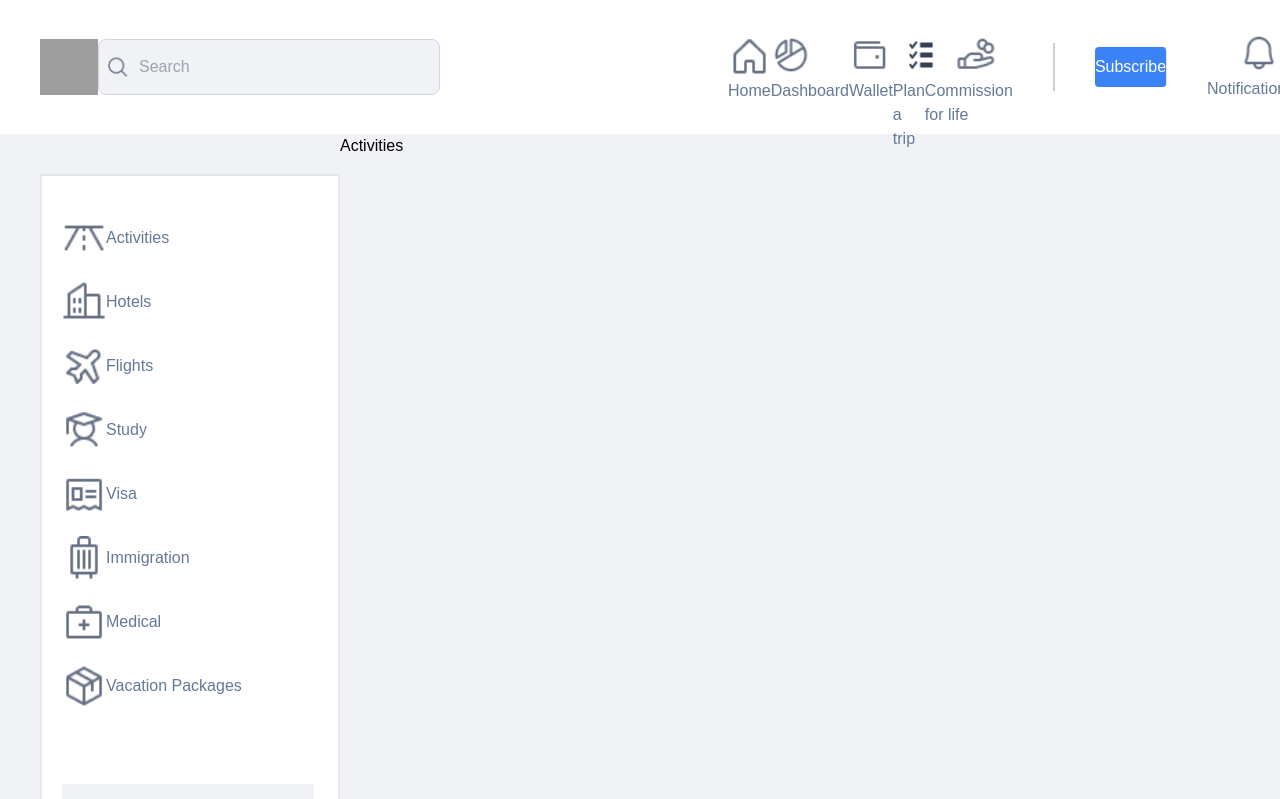
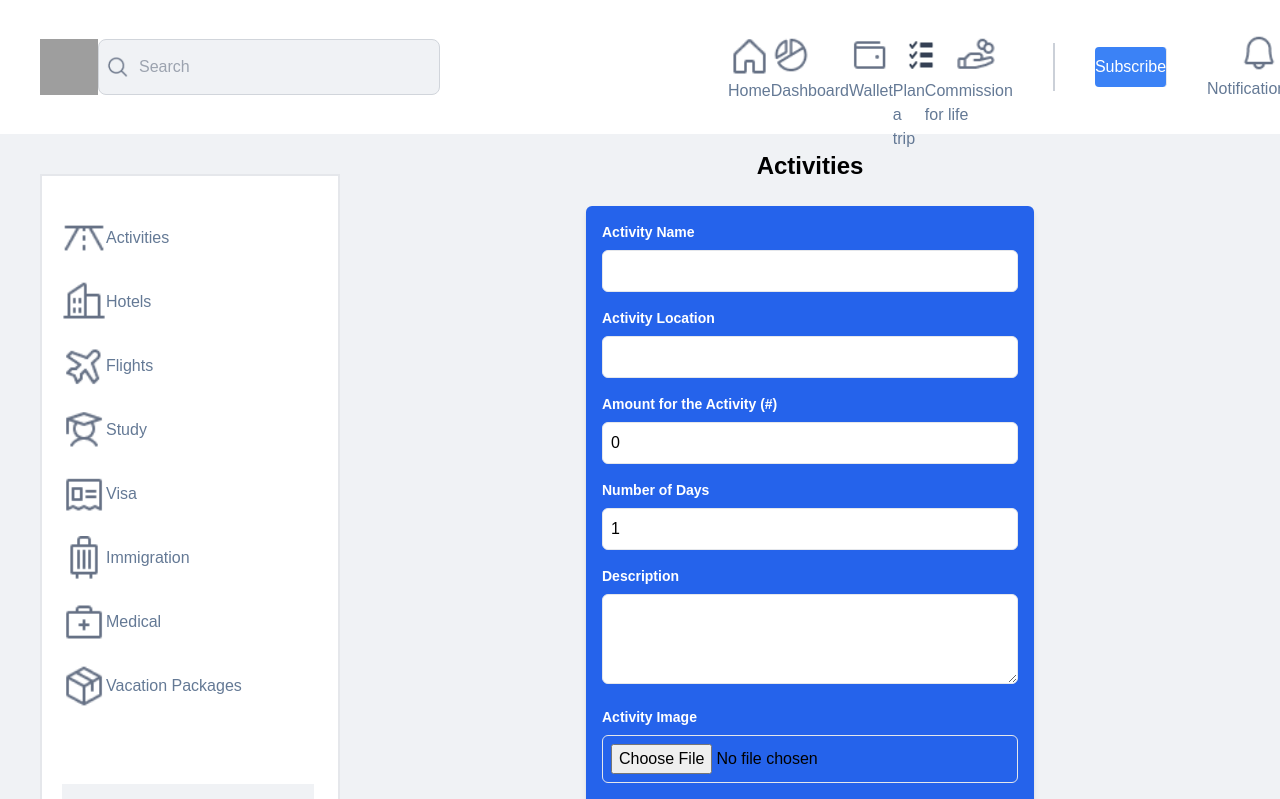
Before and after one commit to Dmengine/VoyakBooking, a Next.js app: page /pages/activitiesPage in a window 1280 px wide. Shown: the top 799 px of the page. Built offline with nearby package versions, Linux system fonts and the light colour scheme; grey boxes are pictures that could not be loaded.

Commit message:
hotelpage, flightpage, activities page, add function and delete functions

```diff
--- a/src/app/MainPage.tsx
+++ b/src/app/MainPage.tsx
@@ -25,9 +25,9 @@ const MainPage = () => {
     }
 
   return (
-    <div className="ml-6 mr-6 mt-10 w-[1478px] h-[3316px] bg-white">
-      <div className="relative w-[1412px] h-[3295px] mt-5 ml-6">
-        <Image src="/banner.png" width={1412} height={200} alt="banner" />
+    <div className="ml-6 mr-6 mt-10 md:w-[1478px] h-[3316px] bg-white">
+      <div className="relative md:w-[1412px] h-[3295px] mt-5 ml-6">
+        <Image src="/banner.png" width={1412} height={200} alt="banner" className="h-20 w-80 md:w-[1412px] md:h-[200px]"/>
         <div className="items-center justify-center flex w-16 h-16 absolute top-5 left-6">
           <Image src="/ArrowLeft.png" width={24} height={24} alt="arrow" />
         </div>
--- a/src/app/pages/activitiesPage/page.tsx
+++ b/src/app/pages/activitiesPage/page.tsx
@@ -1,11 +1,214 @@
-import React from 'react'
+"use client";
 
-const Activities = () => {
-  return (
-    <div>
-      <h1>Activities</h1>
-    </div>
-  )
+import React, { useEffect, useState } from "react";
+
+interface ActivityDetails {
+  activityName: string;
+  activityLocation: string;
+  activityAmount: number;
+  numberOfDays: number;
+  activityDescription: string;
+  image?: string;
 }
 
-export default Activities
+const ActivityPage: React.FC = () => {
+  const [activityDetails, setActivityDetails] = useState<ActivityDetails>({
+    activityName: "",
+    activityLocation: "",
+    activityAmount: 0,
+    numberOfDays: 1,
+    activityDescription: "",
+  });
+
+  const [activities, setActivities] = useState<ActivityDetails[]>([]);
+
+  useEffect(() => {
+    const storedActivities = localStorage.getItem("activities");
+    if (storedActivities) {
+      setActivities(JSON.parse(storedActivities));
+    }
+  }, []);
+
+  const handleSubmit = (e: React.FormEvent) => {
+    e.preventDefault();
+    const updatedActivities = [...activities, activityDetails];
+    setActivities(updatedActivities);
+    localStorage.setItem("activities", JSON.stringify(updatedActivities));
+    setActivityDetails({
+      activityName: "",
+      activityLocation: "",
+      activityAmount: 0,
+      numberOfDays: 1,
+      activityDescription: "",
+    });
+  };
+
+  const handleInputChange = (
+    e: React.ChangeEvent<HTMLInputElement | HTMLTextAreaElement>
+  ) => {
+    const { name, value } = e.target;
+    setActivityDetails({
+      ...activityDetails,
+      [name]: name === "activityAmount" || name === "numberOfDays" ? parseFloat(value) : value,
+    });
+  };
+
+  const handleDelete = (index: number) => {
+    const updatedActivities = activities.filter((activity, i) => i !== index);
+    setActivities(updatedActivities);
+    localStorage.setItem("activities", JSON.stringify(updatedActivities));
+  };
+
+  const handleImageChange = (e: React.ChangeEvent<HTMLInputElement>) => {
+    const file = e.target.files?.[0];
+    if (file) {
+      const imageUrl = URL.createObjectURL(file);
+      setActivityDetails({
+        ...activityDetails,
+        image: imageUrl,
+      });
+    }
+  };
+
+  return (
+    <div className="container mx-auto p-4">
+      <h1 className="text-2xl font-bold text-center mb-6">Activities</h1>
+      <form
+        className="max-w-md mx-auto text-white shadow-md rounded-md p-4 bg-blue-600"
+        onSubmit={handleSubmit}
+      >
+        <div className="mb-4">
+          <label className="block text-sm font-semibold mb-2" htmlFor="activityName">
+            Activity Name
+          </label>
+          <input
+            id="activityName"
+            name="activityName"
+            type="text"
+            value={activityDetails.activityName}
+            onChange={handleInputChange}
+            className="w-full p-2 border text-black rounded-md focus:outline-none focus:ring focus:ring-blue-300"
+            required
+          />
+        </div>
+        <div className="mb-4">
+          <label className="block text-sm font-semibold mb-2" htmlFor="activityLocation">
+            Activity Location
+          </label>
+          <input
+            id="activityLocation"
+            name="activityLocation"
+            type="text"
+            value={activityDetails.activityLocation}
+            onChange={handleInputChange}
+            className="w-full p-2 border text-black rounded-md focus:outline-none focus:ring focus:ring-blue-300"
+            required
+          />
+        </div>
+        <div className="mb-4">
+          <label className="block text-sm font-semibold mb-2" htmlFor="activityAmount">
+            Amount for the Activity (#)
+          </label>
+          <input
+            id="activityAmount"
+            name="activityAmount"
+            type="number"
+            value={activityDetails.activityAmount}
+            onChange={handleInputChange}
+            className="w-full p-2 border text-black rounded-md focus:outline-none focus:ring focus:ring-blue-300"
+            required
+          />
+        </div>
+        <div className="mb-4">
+          <label className="block text-sm font-semibold mb-2" htmlFor="numberOfDays">
+            Number of Days
+          </label>
+          <input
+            id="numberOfDays"
+            name="numberOfDays"
+            type="number"
+            value={activityDetails.numberOfDays}
+            onChange={handleInputChange}
+            className="w-full p-2 border text-black rounded-md focus:outline-none focus:ring focus:ring-blue-300"
+            required
+          />
+        </div>
+        <div className="mb-4">
+          <label className="block text-sm font-semibold mb-2" htmlFor="activityDescription">
+            Description
+          </label>
+          <textarea
+            id="activityDescription"
+            name="activityDescription"
+            value={activityDetails.activityDescription}
+            onChange={handleInputChange}
+            className="w-full p-2 border text-black rounded-md focus:outline-none focus:ring focus:ring-blue-300"
+            rows={3}
+            required
+          ></textarea>
+        </div>
+        <div className="mb-4">
+          <label className="block text-sm font-semibold mb-2" htmlFor="activityImage">
+            Activity Image
+          </label>
+          <input
+            id="activityImage"
+            name="activityImage"
+            type="file"
+            accept="image/*"
+            onChange={handleImageChange}
+            className="w-full p-2 border text-black rounded-md focus:outline-none focus:ring focus:ring-blue-300"
+          />
+        </div>
+        <button
+          type="submit"
+          className="w-full bg-blue-500 text-white py-2 rounded-md hover:bg-blue-600"
+        >
+          Add Activity
+        </button>
+      </form>
+
+
+      <div className="mt-8">
+        <h2 className="text-xl font-semibold text-center mb-4">Your Added Activities</h2>
+        {activities.length === 0 ? (
+          <p className="text-center text-gray-500">No activities added yet.</p>
+        ) : (
+          <div className="grid gap-4 sm:grid-cols-2 lg:grid-cols-3">
+            {activities.map((activity, index) => (
+              <div
+                key={index}
+                className="bg-white shadow-md rounded-md p-4 border border-gray-200"
+              >
+                {activity.image && (
+                  <img
+                    src={activity.image}
+                    alt={activity.activityName}
+                    className="w-full h-48 object-cover rounded-md mb-4"
+                  />
+                )}
+                <h3 className="text-lg font-bold">{activity.activityName}</h3>
+                <p className="text-sm text-gray-500">{activity.activityLocation}</p>
+                <p className="text-sm text-gray-500 mt-2">
+                  Amount: ${activity.activityAmount}
+                </p>
+                <p className="text-sm text-gray-500 mt-2">
+                  Duration: {activity.numberOfDays} day(s)
+                </p>
+                <p className="text-sm mt-2">{activity.activityDescription}</p>
+                <button
+                  onClick={() => handleDelete(index)}
+                  className="mt-4 bg-red-500 text-white py-1 px-2 rounded-md hover:bg-red-600"
+                >
+                  Delete
+                </button>
+              </div>
+            ))}
+          </div>
+        )}
+      </div>
+    </div>
+  );
+};
+
+export default ActivityPage;
--- a/src/app/pages/hotelPage/page.tsx
+++ b/src/app/pages/hotelPage/page.tsx
@@ -1,26 +1,27 @@
-'use client';
+"use client";
 
-import React, { useEffect, useState } from 'react';
+import React, { useEffect, useState } from "react";
 
 interface HotelDetails {
   hotelName: string;
   hotelLocation: string;
   budget: number;
   hotelDescription: string;
+  image?: string;
 }
 
 const Hotels: React.FC = () => {
   const [hotelDetails, setHotelDetails] = useState<HotelDetails>({
-    hotelName: '',
-    hotelLocation: '',
-    hotelDescription: '',
+    hotelName: "",
+    hotelLocation: "",
+    hotelDescription: "",
     budget: 0,
   });
 
   const [hotels, setHotels] = useState<HotelDetails[]>([]);
 
   useEffect(() => {
-    const storedHotels = localStorage.getItem('hotels');
+    const storedHotels = localStorage.getItem("hotels");
     if (storedHotels) {
       setHotels(JSON.parse(storedHotels));
     }
@@ -30,19 +31,41 @@ const Hotels: React.FC = () => {
     e.preventDefault();
     const updatedHotels = [...hotels, hotelDetails];
     setHotels(updatedHotels);
-    localStorage.setItem('hotels', JSON.stringify(updatedHotels));
-    setHotelDetails({ hotelName: '', hotelLocation: '', hotelDescription: '', budget: 0 });
+    localStorage.setItem("hotels", JSON.stringify(updatedHotels));
+    setHotelDetails({
+      hotelName: "",
+      hotelLocation: "",
+      hotelDescription: "",
+      budget: 0,
+    });
   };
 
-  const handleInputChange = (e: React.ChangeEvent<HTMLInputElement | HTMLTextAreaElement>) => {
+  const handleInputChange = (
+    e: React.ChangeEvent<HTMLInputElement | HTMLTextAreaElement>
+  ) => {
     const { name, value } = e.target;
     setHotelDetails({
       ...hotelDetails,
-      [name]: name === 'budget' ? parseFloat(value) : value,
+      [name]: name === "budget" ? parseFloat(value) : value,
     });
   };
 
+  const handleDelete = (index: number) => {
+    const updatedHotels = hotels.filter((hotel, i) => i !== index);
+    setHotels(updatedHotels);
+    localStorage.setItem("hotels", JSON.stringify(updatedHotels));
+  };
 
+  const handleImageChange = (e: React.ChangeEvent<HTMLInputElement>) => {
+    const file = e.target.files?.[0];
+    if (file) {
+      const imageUrl = URL.createObjectURL(file);
+      setHotelDetails({
+        ...hotelDetails,
+        image: imageUrl,
+      });
+    }
+  };
 
   return (
     <div className="container mx-auto p-4">
@@ -52,7 +75,10 @@ const Hotels: React.FC = () => {
         onSubmit={handleSubmit}
       >
         <div className="mb-4">
-          <label className="block text-sm font-semibold mb-2" htmlFor="hotelName">
+          <label
+            className="block text-sm font-semibold mb-2"
+            htmlFor="hotelName"
+          >
             Hotel Name
           </label>
           <input
@@ -61,12 +87,15 @@ const Hotels: React.FC = () => {
             type="text"
             value={hotelDetails.hotelName}
             onChange={handleInputChange}
-            className="w-full p-2 border rounded-md focus:outline-none focus:ring focus:ring-blue-300"
+            className="w-full p-2 border text-black rounded-md focus:outline-none focus:ring focus:ring-blue-300"
             required
           />
         </div>
         <div className="mb-4">
-          <label className="block text-sm font-semibold mb-2" htmlFor="hotelLocation">
+          <label
+            className="block text-sm font-semibold mb-2"
+            htmlFor="hotelLocation"
+          >
             Hotel Location
           </label>
           <input
@@ -75,7 +104,7 @@ const Hotels: React.FC = () => {
             type="text"
             value={hotelDetails.hotelLocation}
             onChange={handleInputChange}
-            className="w-full p-2 border rounded-md focus:outline-none focus:ring focus:ring-blue-300"
+            className="w-full p-2 border text-black rounded-md focus:outline-none focus:ring focus:ring-blue-300"
             required
           />
         </div>
@@ -89,12 +118,15 @@ const Hotels: React.FC = () => {
             type="number"
             value={hotelDetails.budget}
             onChange={handleInputChange}
-            className="w-full p-2 border rounded-md focus:outline-none focus:ring focus:ring-blue-300"
+            className="w-full p-2 border text-black rounded-md focus:outline-none focus:ring focus:ring-blue-300"
             required
           />
         </div>
         <div className="mb-4">
-          <label className="block text-sm font-semibold mb-2" htmlFor="hotelDescription">
+          <label
+            className="block text-sm font-semibold mb-2"
+            htmlFor="hotelDescription"
+          >
             Description
           </label>
           <textarea
@@ -102,10 +134,23 @@ const Hotels: React.FC = () => {
             name="hotelDescription"
             value={hotelDetails.hotelDescription}
             onChange={handleInputChange}
-            className="w-full p-2 border rounded-md focus:outline-none focus:ring focus:ring-blue-300"
+            className="w-full p-2 border text-black rounded-md focus:outline-none focus:ring focus:ring-blue-300"
             rows={3}
             required
           ></textarea>
+        </div>
+        <div className="mb-4">
+          <label className="block text-sm font-semibold mb-2" htmlFor="hotelImage">
+            Hotel Image
+          </label>
+          <input
+            id="hotelImage"
+            name="hotelImage"
+            type="file"
+            accept="image/*"
+            onChange={handleImageChange}
+            className="w-full p-2 border text-black rounded-md focus:outline-none focus:ring focus:ring-blue-300"
+          />
         </div>
         <button
           type="submit"
@@ -117,7 +162,9 @@ const Hotels: React.FC = () => {
 
       {/* this is where the added hotels will be displayed */}
       <div className="mt-8">
-        <h2 className="text-xl font-semibold text-center mb-4">Your Added Hotels</h2>
+        <h2 className="text-xl font-semibold text-center mb-4">
+          Your Added Hotels
+        </h2>
         {hotels.length === 0 ? (
           <p className="text-center text-gray-500">No hotels added yet.</p>
         ) : (
@@ -127,10 +174,25 @@ const Hotels: React.FC = () => {
                 key={index}
                 className="bg-white shadow-md rounded-md p-4 border border-gray-200"
               >
+                {hotel.image && (
+                  <img
+                    src={hotel.image}
+                    alt={hotel.hotelName}
+                    className="w-full h-48 object-cover rounded-md mb-4"
+                  />
+                )}
                 <h3 className="text-lg font-bold">{hotel.hotelName}</h3>
                 <p className="text-sm text-gray-500">{hotel.hotelLocation}</p>
-                <p className="text-sm text-gray-500 mt-2">Budget: ${hotel.budget}</p>
+                <p className="text-sm text-gray-500 mt-2">
+                  Budget: ${hotel.budget}
+                </p>
                 <p className="text-sm mt-2">{hotel.hotelDescription}</p>
+                <button
+                  onClick={() => handleDelete(index)}
+                  className="mt-4 bg-red-500 text-white py-1 px-2 rounded-md hover:bg-red-600"
+                >
+                  Delete
+                </button>
               </div>
             ))}
           </div>
```
Also changed, not shown: src/app/components/Navbar.tsx (+34 -34 lines), src/app/components/Search.tsx (deleted, +0 -24 lines), src/app/pages/flightPage/page.tsx (+9 -14 lines).
